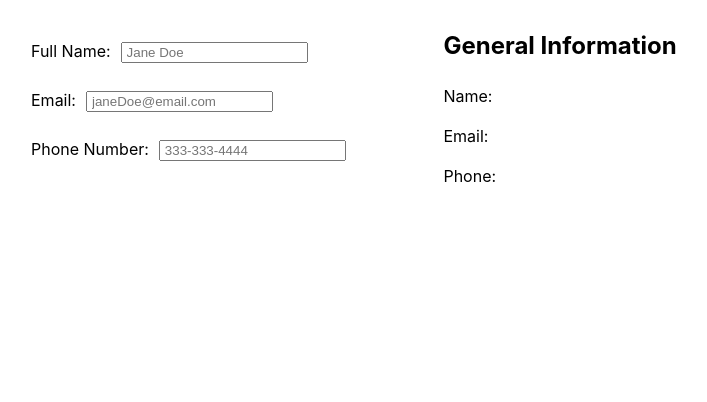
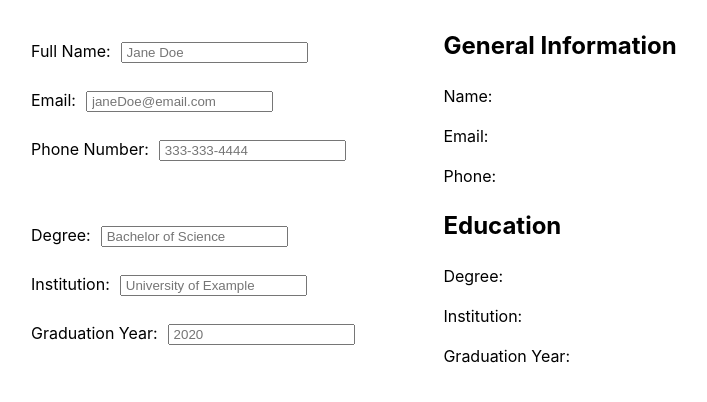
Before and after one commit to ha-x-3/odin-cv-application, a React (Vite) app: page / in a window 1280 px wide. Shown: the top 402 px of the page, without its empty margins (28-735 px from the left). Built offline with nearby package versions, Linux system fonts and the light colour scheme.

Commit message:
Added education component

```diff
--- a/src/components/EducationInfo.jsx
+++ b/src/components/EducationInfo.jsx
@@ -1,7 +1,43 @@
 import React from 'react'
 
-export default function EducationInfo() {
-  return (
-    <div className='educationInfo main'></div>
-  )
+export default function EducationInfo({ educationInfo, setEducationInfo  }) {
+    const handleChange = (e) => {
+      const { name, value } = e.target;
+      setEducationInfo((prev) => ({...prev, [name]: value }));
+    };
+
+    return (
+        <div className='educationInfo main'>
+            <label>
+                Degree:
+                <input
+                    type='text'
+                    name='degree'
+                    value={educationInfo.degree}
+                    onChange={handleChange}
+                    placeholder='Bachelor of Science'
+                />
+            </label>
+            <label>
+                Institution:
+                <input
+                    type='text'
+                    name='institution'
+                    value={educationInfo.institution}
+                    onChange={handleChange}
+                    placeholder='University of Example'
+                />
+            </label>
+            <label>
+                Graduation Year:
+                <input
+                    type='number'
+                    name='graduationYear'
+                    value={educationInfo.graduationYear}
+                    onChange={handleChange}
+                    placeholder='2020'
+                />
+            </label>
+        </div>
+    )
 }
--- a/src/components/Preview.jsx
+++ b/src/components/Preview.jsx
@@ -8,7 +8,10 @@ export default function Preview({ generalInfo, educationInfo, workInfo }) {
 			<p>Email: {generalInfo.email}</p>
 			<p>Phone: {generalInfo.phoneNumber}</p>
 
-
+			<h2>Education</h2>
+            <p>Degree: {educationInfo.degree}</p>
+            <p>Institution: {educationInfo.institution}</p>
+            <p>Graduation Year: {educationInfo.graduationYear}</p>
 		</div>
 	);
 }
```
